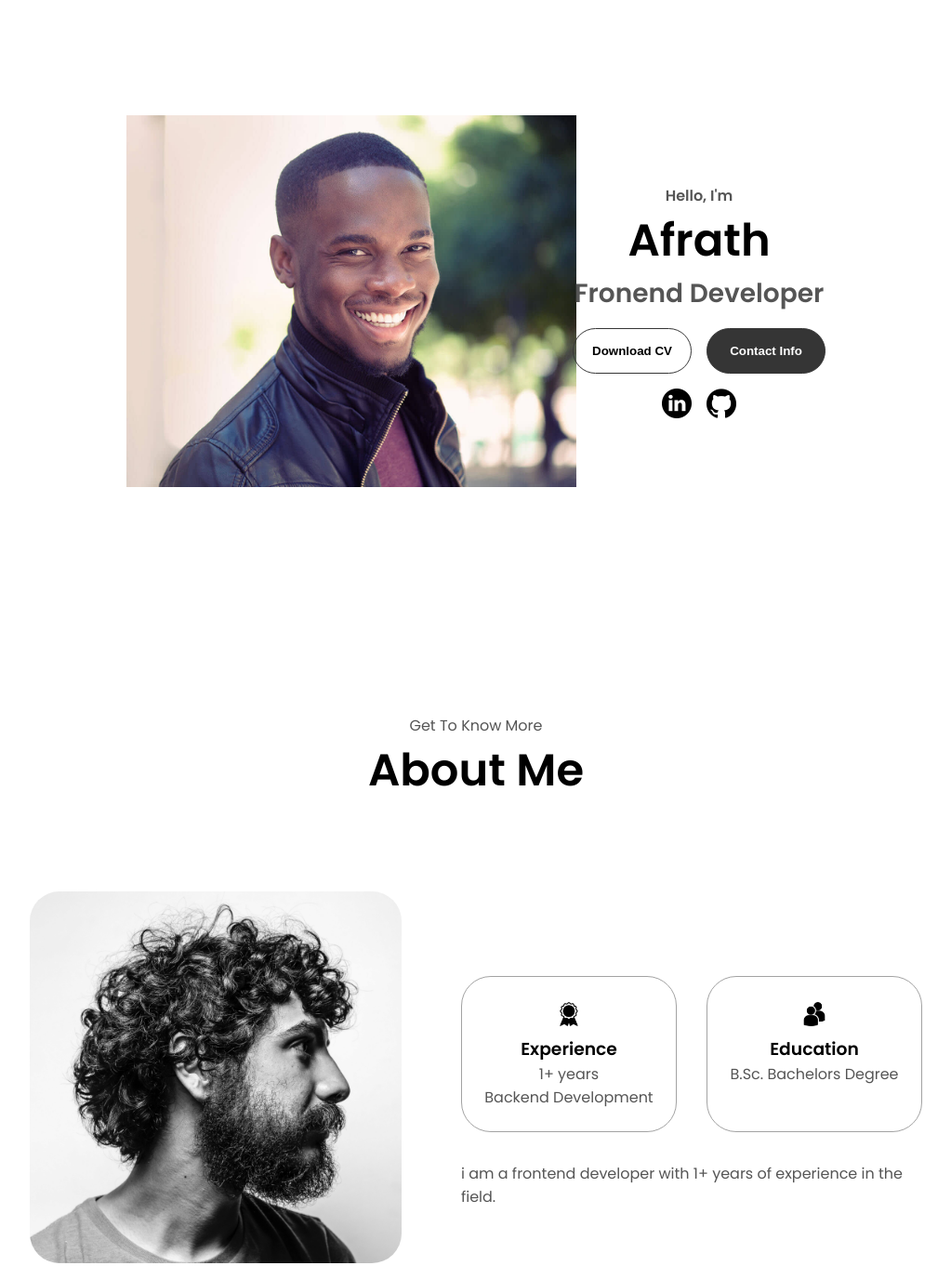
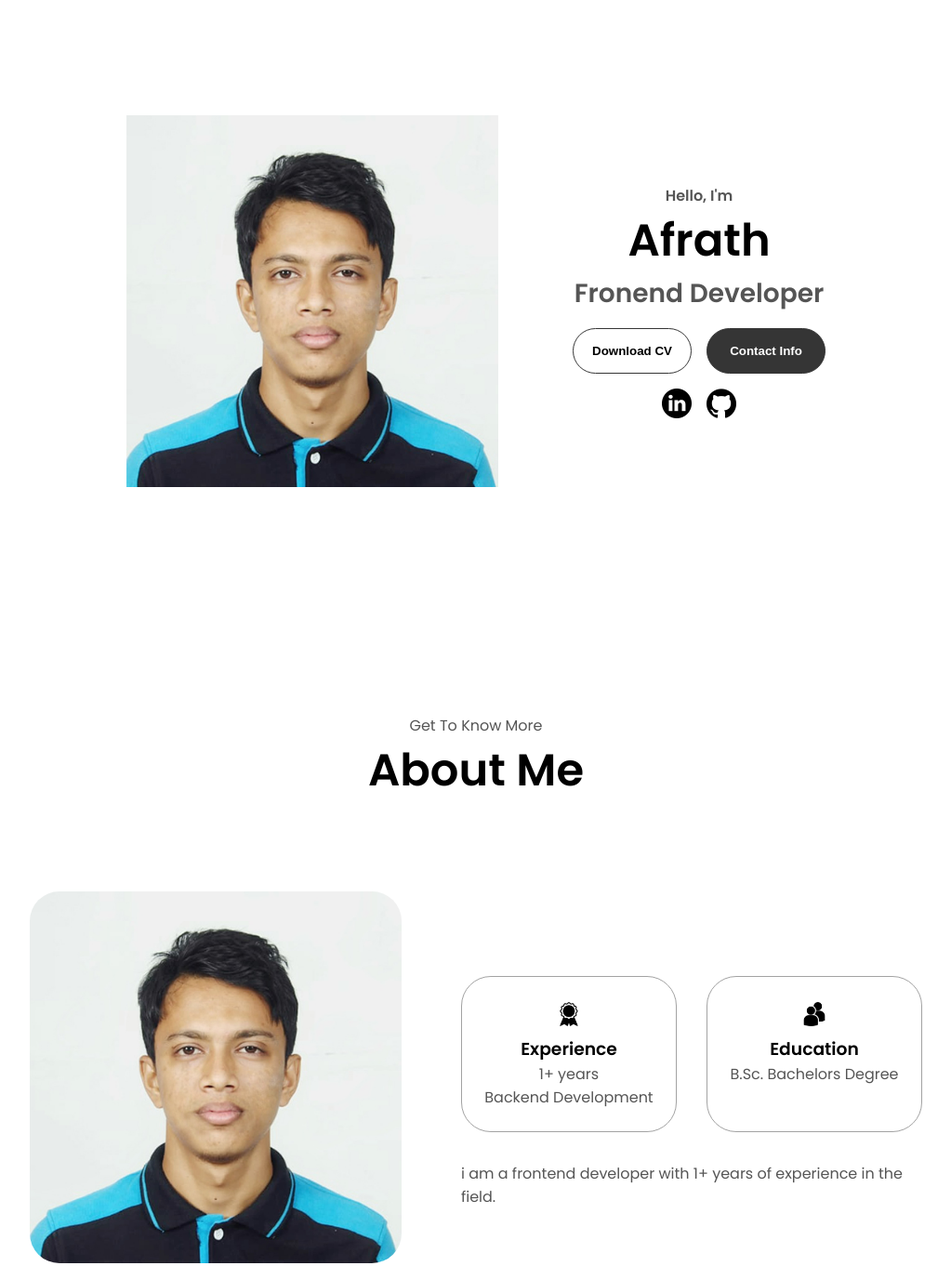
Before and after one commit to Afrathmnm001/Afrath, a plain HTML site: page mustafa-main/index.html in a window 1280 px wide. Shown: the part 160-1522 px from the top of the page at 93% size, without its empty margins (128-1151 px from the left). Drawn offline with Linux system fonts and the light colour scheme.

Commit message:
change some info

```diff
--- a/mustafa-main/index.html
+++ b/mustafa-main/index.html
@@ -38,7 +38,7 @@
     </nav>
     <section id="profile">
       <div class="section__pic-container">
-        <img src="./assets/profile.jpg" alt="John Doe profile picture" />
+        <img src="./assets/p27.jpg" alt="John Doe profile picture" />
       </div>
       <div class="section__text">
         <p class="section__text__p1">Hello, I'm</p>
@@ -77,7 +77,7 @@
       <div class="section-container">
         <div class="section__pic-container">
           <img
-            src="./assets/about-pic.png"
+            src="./assets/p27.jpg"
             alt="Profile picture"
             class="about-pic"
           />
```
Also changed, not shown: mustafa-main/assets/p27.jpg (added).
